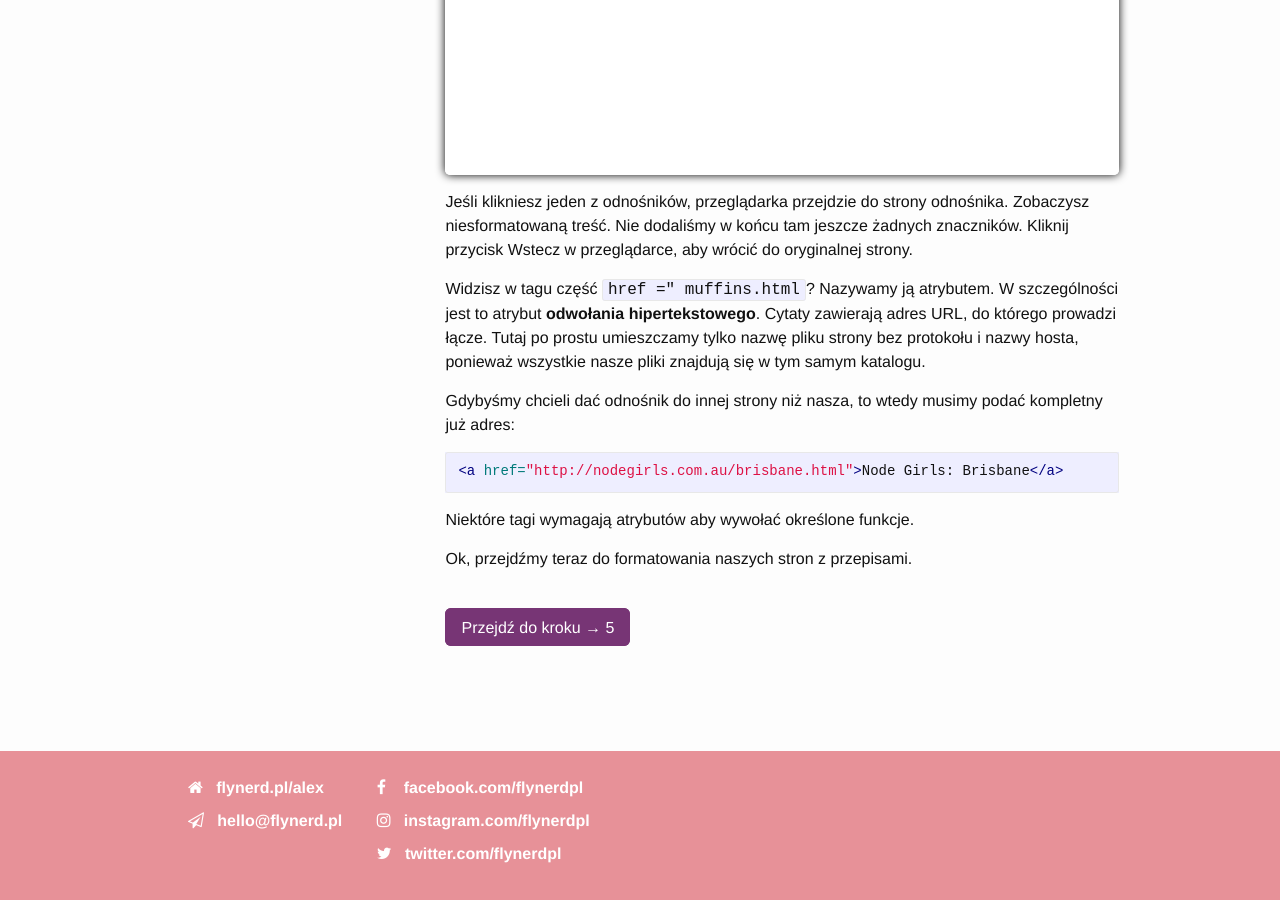
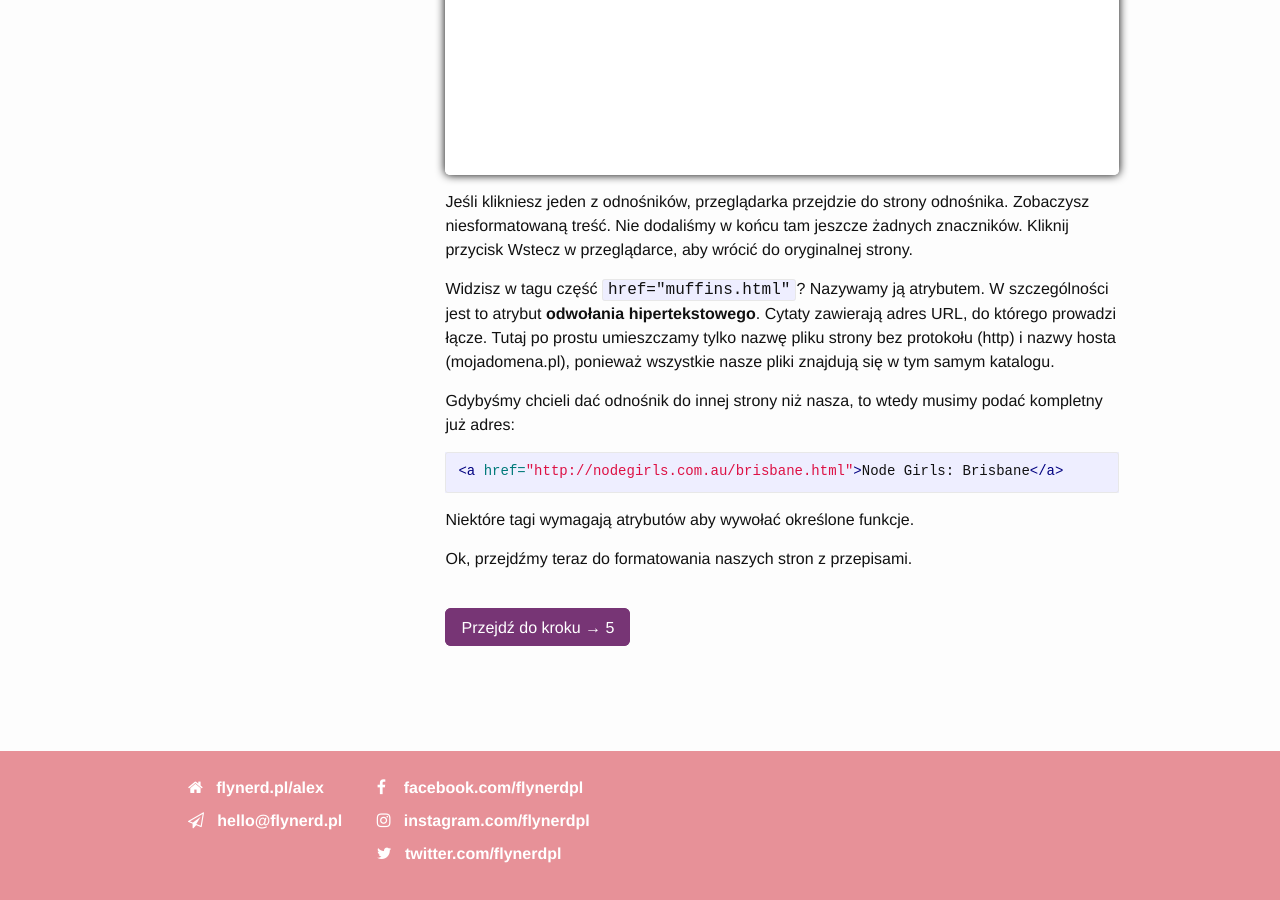
Before and after one commit to doITforAlex/HTML-CSS, a Jekyll site: the page built from _steps/step4.markdown, in a window 1280 px wide and 900 px high, scrolled down 3952 px. Built offline with Jekyll 4.4.1, drawn with Linux system fonts in a browser that asks for light colours; nearby versions of some CDN libraries.

Commit message:
Update _steps/step4.markdown
Co-Authored-By: Malgorzata Rita Ły <malgorzata.lyczywek@gmail.com>

```diff
--- a/_steps/step4.markdown
+++ b/_steps/step4.markdown
@@ -127,7 +127,7 @@ Odśwież stronę. Teraz lista powinna zawierać hyperlinki, które zwykle wyśw
 
 Jeśli klikniesz jeden z odnośników, przeglądarka przejdzie do strony odnośnika. Zobaczysz niesformatowaną treść. Nie dodaliśmy w końcu tam jeszcze żadnych znaczników. Kliknij przycisk Wstecz w przeglądarce, aby wrócić do oryginalnej strony.
 
-Widzisz w tagu część `href =" muffins.html`? Nazywamy ją atrybutem. W szczególności jest to atrybut **odwołania hipertekstowego**. Cytaty zawierają adres URL, do którego prowadzi łącze. Tutaj po prostu umieszczamy tylko nazwę pliku strony bez protokołu i nazwy hosta, ponieważ wszystkie nasze pliki znajdują się w tym samym katalogu.
+Widzisz w tagu część `href="muffins.html"`? Nazywamy ją atrybutem. W szczególności jest to atrybut **odwołania hipertekstowego**. Cytaty zawierają adres URL, do którego prowadzi łącze. Tutaj po prostu umieszczamy tylko nazwę pliku strony bez protokołu (http) i nazwy hosta (mojadomena.pl), ponieważ wszystkie nasze pliki znajdują się w tym samym katalogu.
 
 Gdybyśmy chcieli dać odnośnik do innej strony niż nasza, to wtedy musimy podać kompletny już adres:
 
```
